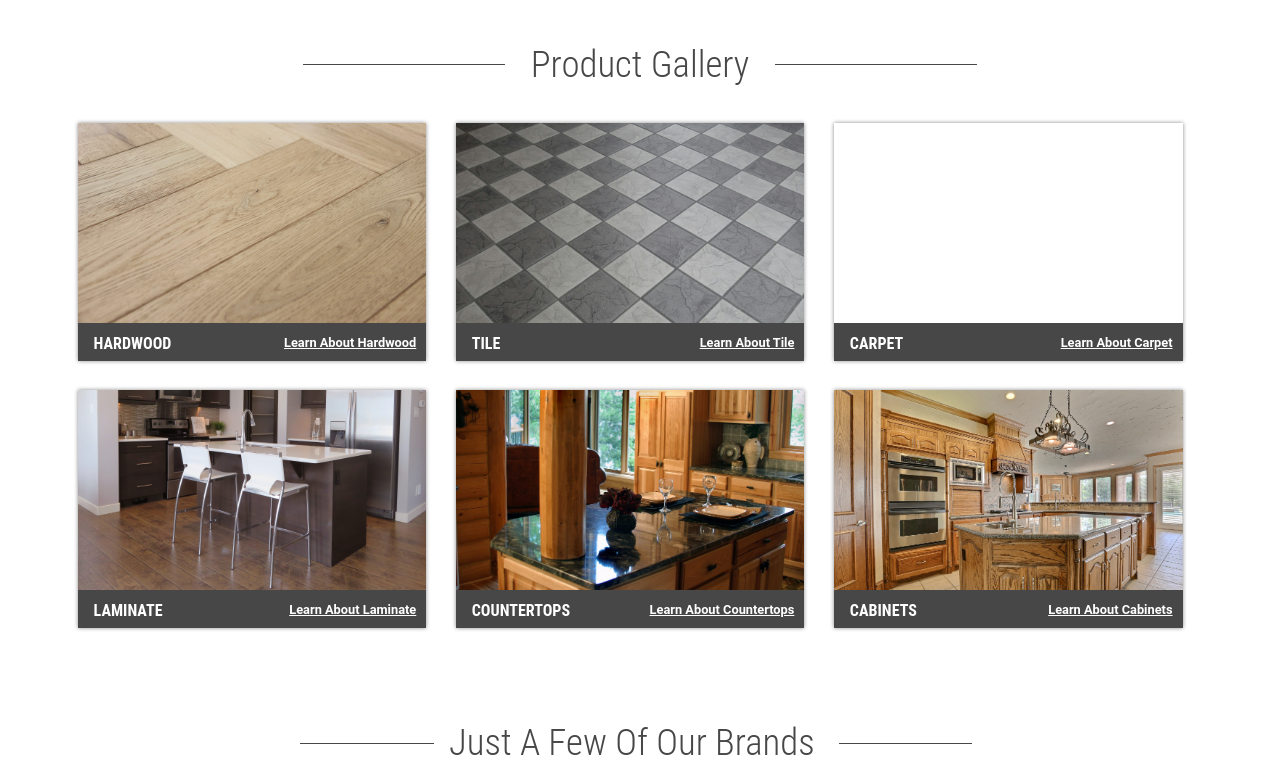
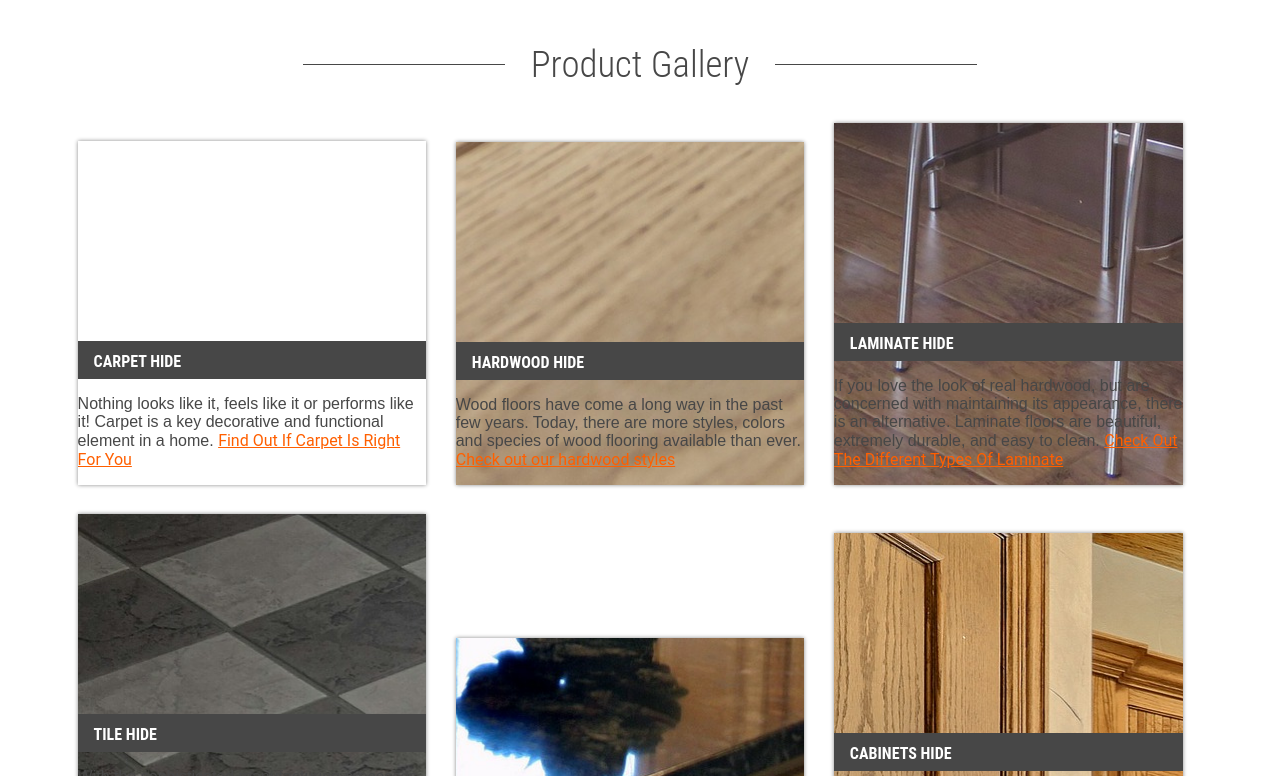
Before and after one commit to bobbyanne/American_Carpet, a plain HTML site: page index.html in a window 1280 px wide. Shown: the part 1310-2086 px from the top of the page. Drawn offline with Linux system fonts and the light colour scheme; files whose address does not match are found by name.

Commit message:
Updated Version of HTML

```diff
--- a/index.html
+++ b/index.html
@@ -91,7 +91,7 @@
 		<div class="landing">
 			<div class="landing-info-container">
 				<h1>We can <span class="red-text">help</span> <span class="underlined">you</span> make the <span class="red-text">best</span>					first impression</h1>
-				<h4>With 25+ years of experience installing floors, cabinets, and creating lasting impressions, you can depend on us to get
+				<h4>With 30+ years of experience installing floors, cabinets, and creating lasting impressions, you can depend on us to get
 					the job done right the first time.</h4>
 				<div class="button-container">
 					<span class="custom-button red-button">What we offer</span>
@@ -124,7 +124,8 @@
 						<img class="icon" src="resources/images/knowledge.png" alt="We have the knowledge">
 						<h4 class="benefit-heading">Expertise</h4>
 						<p class="benefit-description">
-							During our 25 years of experience we have encountered numerous complex challenges requiring professional, elegant solutions.
+							We have done numerous high end, high rise projects in downtown Los Angeles, Santa Monica, and Hollywood including the Historical
+							Grand Lofts and Sky Lofts, among others.
 						</p>
 						<img class="dots" src="resources/images/dot-01.png" alt="">
 					</li>
@@ -133,7 +134,7 @@
 						<img class="icon" src="resources/images/samples.png" alt="We can help you with your design">
 						<h4 class="benefit-heading">Help with your design</h4>
 						<p class="benefit-description">
-							With so many styles and brands to choose from it can feel daunting. You give us your idea and we'll do the rest.
+							With so many styles and brands to choose from it can feel daunting. We can help you find exactly what you're looking for.
 						</p>
 						<img class="dots" src="resources/images/dot-02.png" alt="">
 					</li>
@@ -143,7 +144,7 @@
 						<h4 class="benefit-heading">More Than Flooring</h4>
 						<p class="benefit-description">
 							Why go through 3 different companies to get your cabinets, flooring and counter-tops? We do all of this, with multiple discounts
-							to help reach you gain peace of mind.
+							to help you gain peace of mind.
 						</p>
 						<img class="dots" src="resources/images/dot-03.png" alt="">
 					</li>
@@ -158,60 +159,65 @@
 				</header>
 				<div class="product-container">
 					<ul class="products-list">
-						<li>
-							<div id="product-hardwood" class="product-picture">
+						<li id="product-carpet">
+							<div class="product-picture">
 							</div>
 							<div class="product-details">
-								<h4>Hardwood <a href="">Learn About Hardwood</a></h4>
-								<ul>
-									<li><a href="">Solid Flooring</a></li>
-									<li><a href="">Engineered Flooring</a></li>
-									<br>
-									<li class="block-centered"><a href="">Parquet Flooring</a></li>
-									<li class="block-centered"><a href="">Exotic Hardwood Flooring</a></li>
-								</ul>
+								<h4>Carpet <span class="hide-unhide">Hide</span></h4>
+								<p>Nothing looks like it, feels like it or performs like it! Carpet is a key decorative and functional element in a
+									home.
+									<a class="product-link" href="">Find Out If Carpet Is Right For You</a>
+								</p>
 							</div>
 						</li>
-						<li>
-							<div id="product-tile" class="product-picture">
+						<li id="product-hardwood">
+							<div class="product-picture">
 							</div>
 							<div class="product-details">
-								<h4>Tile <a href="">Learn About Tile</a></h4>
-								<ul>
-									<li><a href="">Ceramic Tile</a></li>
-									<li><a href="">Glazed Tile</a></li>
-									<br>
-									<li><a href="">Unglazed Tile</a></li>
-									<li><a href="">Porcelain Tile</a></li>
-									<br>
-									<li class="block-centered"><a href="">Natural Stone Tiles</a></li>
-								</ul>
+								<h4>Hardwood <span class="hide-unhide">Hide</span></h4>
+								<p>Wood floors have come a long way in the past few years. Today, there are more styles, colors and species of wood
+									flooring available than ever.
+									<a class="product-link" href="">Check out our hardwood styles</a>
+								</p>
 							</div>
 						</li>
-						<li>
-							<div id="product-carpet" class="product-picture">
+						<li id="product-laminate">
+							<div class="product-picture">
 							</div>
 							<div class="product-details">
-								<h4>Carpet <a href="">Learn About Carpet</a></h4>
+								<h4>Laminate <span class="hide-unhide">Hide</span></h4>
+								<p>
+									If you love the look of real hardwood, but are concerned with maintaining its appearance, there is an alternative. Laminate
+									floors are beautiful, extremely durable, and easy to clean.
+									<a class="product-link" href="">Check Out The Different Types Of Laminate</a>
+								</p>
 							</div>
 						</li>
-						<li>
-							<div id="product-laminate" class="product-picture">
+						<li id="product-tile">
+							<div class="product-picture">
 							</div>
 							<div class="product-details">
-								<h4>Laminate <a href="">Learn About Laminate</a></h4>
+								<h4>Tile <span class="hide-unhide">Hide</span></h4>
+								<p>With the sophisticated manufacturing processes being used today, tiles have become easy to maintain, much more affordable,
+									and can complement any interior design.
+									<a class="product-link" href="">Learn More About Tile</a>
+								</p>
 							</div>
 						</li>
-						<li>
-							<div id="product-countertop" class="product-picture"></div>
+						<li id="product-countertop">
+							<div class="product-picture"></div>
 							<div class="product-details">
-								<h4>Countertops <a href="">Learn About Countertops</a></h4>
+								<h4>Countertops <span class="hide-unhide">Hide</span></h4>
 							</div>
 						</li>
-						<li>
-							<div id="product-cabinets" class="product-picture"></div>
+						<li id="product-cabinets">
+							<div class="product-picture"></div>
 							<div class="product-details">
-								<h4>Cabinets <a href="">Learn About Cabinets</a></h4>
+								<h4>Cabinets <span class="hide-unhide">Hide</span></h4>
+								<p>Your kitchen cabinet doors are often the most prominent feature of your kitchen, so choosing the perfect style and
+									material for your kitchen's design is essential.
+									<a class="product-link" href="">Learn How We Can Help</a>
+								</p>
 							</div>
 						</li>
 					</ul>
@@ -227,10 +233,10 @@
 			<img id="birds-bg" src="resources/images/birds.png" alt="">
 			<div class="serving-torrence-description">
 				<h1>Flooring Torrence and the sourounding areas for over 30 Years.</h1>
-				<p>Lorem ipsum dolor sit amet, at donec rutrum torquent, ante lacinia urna scelerisque nunc. Vel vitae fusce accumsan praesent
-					est est. Bibendum cras a aliquet ligula, nonummy vitae tristique, nec odio egestas auctor mollis, amet lacus ipsum tellus
-					aliquet nunc id. Duis velit faucibus dapibus, ultricies erat ut in, amet viverra, vestibulum commodo in felis est sapien
-					fusce.
+				<p>With over 30 years experience in the Torrance carpet business, American Carpet is proud to provide the highest quality
+					flooring at an affordable price for your home or office. Whether you are looking for laminated floors, hardwood, or
+					fresh new carpets in Torrance and the South Bay area, we will help you find the perfect style for you so you can continue
+					enjoying the comforts and elegance of brand new flooring.
 				</p>
 			</div>
 		</section>
@@ -410,9 +416,23 @@
 
 		<div class="scroll-follow-breakpoint"></div>
 
+		<section class="design-help">
+			<img id="design-help-img" src="resources/images/design-help.jpeg" alt="">
+			<div id="design-description" class="design-help-description-container">
+				<div class="design-help-description">
+					<h1>We Can Help You With Your Design.</h1>
+					<p>Lorem ipsum dolor sit amet, at donec rutrum torquent, ante lacinia urna scelerisque nunc. Vel vitae fusce accumsan praesent
+						est est. Bibendum cras a aliquet ligula, nonummy vitae tristique, nec odio egestas auctor mollis, amet lacus ipsum
+						tellus aliquet nunc id. Duis velit faucibus dapibus, ultricies erat ut in, amet viverra, vestibulum commodo in felis
+						est sapien fusce
+					</p>
+				</div>
+			</div>
+		</section>
+
 		<section class="steps">
 			<div class="steps-bottom-container">
-				<h1>WHAT TO EXPECT</h1>
+				<h1>YOUR NEXT STEPS</h1>
 				<ul>
 					<li>
 						<div id="step-01" class="step">
@@ -449,21 +469,6 @@
 			</div>
 		</section>
 
-		<section class="design-help">
-			<img id="design-help-img" src="resources/images/design-help.jpeg" alt="">
-			<div id="design-description" class="design-help-description-container">
-				<div class="design-help-description">
-					<h1>We Can Help You With Your Design.</h1>
-					<p>Lorem ipsum dolor sit amet, at donec rutrum torquent, ante lacinia urna scelerisque nunc. Vel vitae fusce accumsan praesent
-						est est. Bibendum cras a aliquet ligula, nonummy vitae tristique, nec odio egestas auctor mollis, amet lacus ipsum
-						tellus aliquet nunc id. Duis velit faucibus dapibus, ultricies erat ut in, amet viverra, vestibulum commodo in felis
-						est sapien fusce
-					</p>
-				</div>
-			</div>
-		</section>
-	</div>
-
 		<section class="testimonies">
 			<img class="testimonies-logo" src="resources/images/testimonies-logo.png" alt="">
 			<h1>See What Our Customers Have Said.</h1>
@@ -497,6 +502,7 @@
 				</div>
 			</div>
 		</section>
+	</div>
 
 	<script src="resources/common/js/common.js" type="text/javascript"></script>
 	<script src="resources/js/homepage.js" type="text/javascript"></script>
```
Lines whose indentation alone changed are shown as unchanged.
